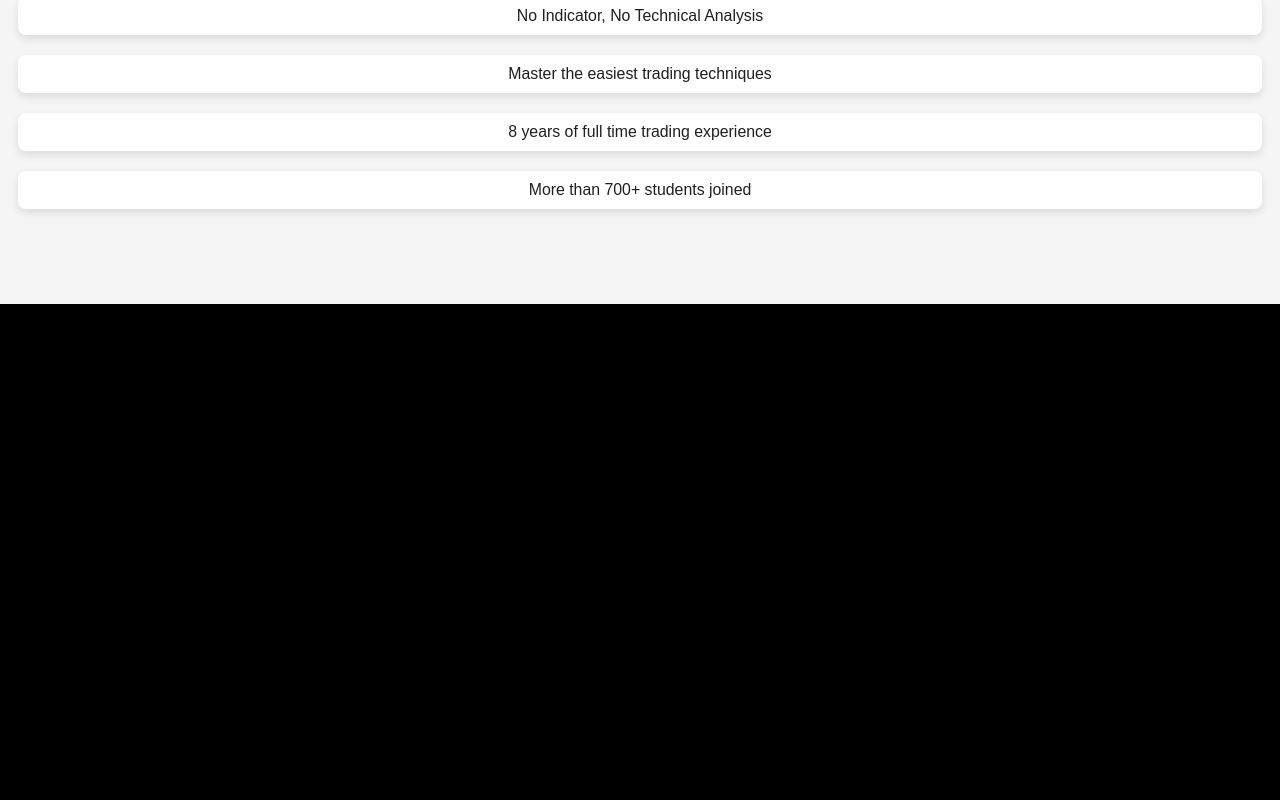
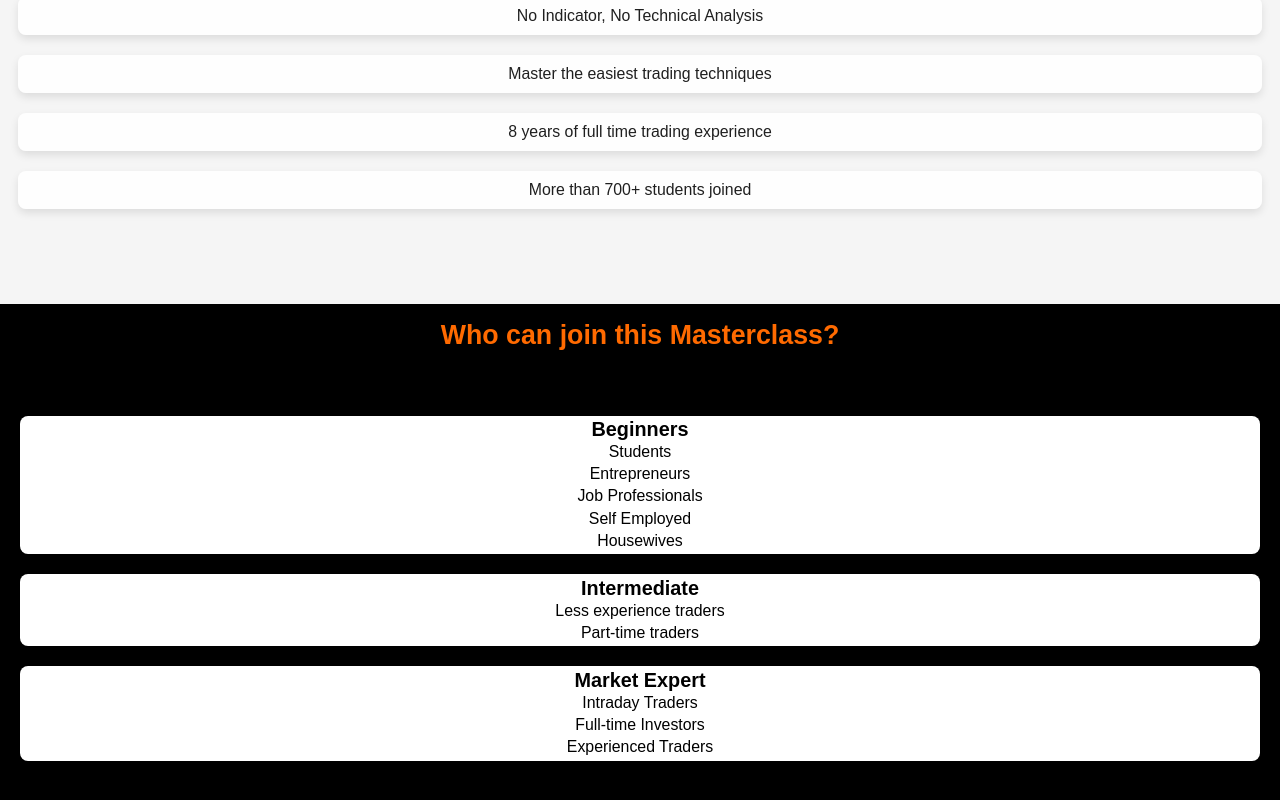
Before and after one commit to mrdc48/testbharat, a plain HTML site: page index.html in a window 1280 px wide. Shown: the part 1346-2146 px from the top of the page. Before the commit the page ends 1650 px from the top, so only its background shows below. Drawn offline with Linux system fonts and the light colour scheme.

Commit message:
Update index.html

```diff
--- a/index.html
+++ b/index.html
@@ -85,7 +85,38 @@
           <h3>More than 700+ students joined</h3>
         </div>
       </div>
+
     </div>
+
+    <h2 class="center-text">Who can join this Masterclass?</h2>
+  <div class="scroll-container">
+  <div class="category">
+      <h3>Beginners</h3>
+      <ul>
+          <li>Students</li>
+          <li>Entrepreneurs</li>
+          <li>Job Professionals</li>
+          <li>Self Employed</li>
+          <li>Housewives</li>
+      </ul>
+  </div>
+  <div class="category">
+      <h3>Intermediate</h3>
+      <ul>
+          <li>Less experience traders</li>
+          <li>Part-time traders</li>
+      </ul>
+  </div>
+  <div class="category">
+      <h3>Market Expert</h3>
+      <ul>
+          <li>Intraday Traders</li>
+          <li>Full-time Investors</li>
+          <li>Experienced Traders</li>
+      </ul>
+  </div>
+</div>
+
     <!-- <section id="why-join">
       <h2>Why You Should Join Our Workshop?</h2>
       <ul>
@@ -121,7 +152,7 @@
     <div id="timer" class="timer-container">
       <p><span id="countdown"></span></p>
       <div class="footer-cta">
-        <a href="https://pay.profituni.in">Become a Confident Trader Now!</a>
+        <a href="https://pay.profituni.in">Become a master in trading!</a>
       </div>
     </div>
     <script src="script.js"></script>
```
